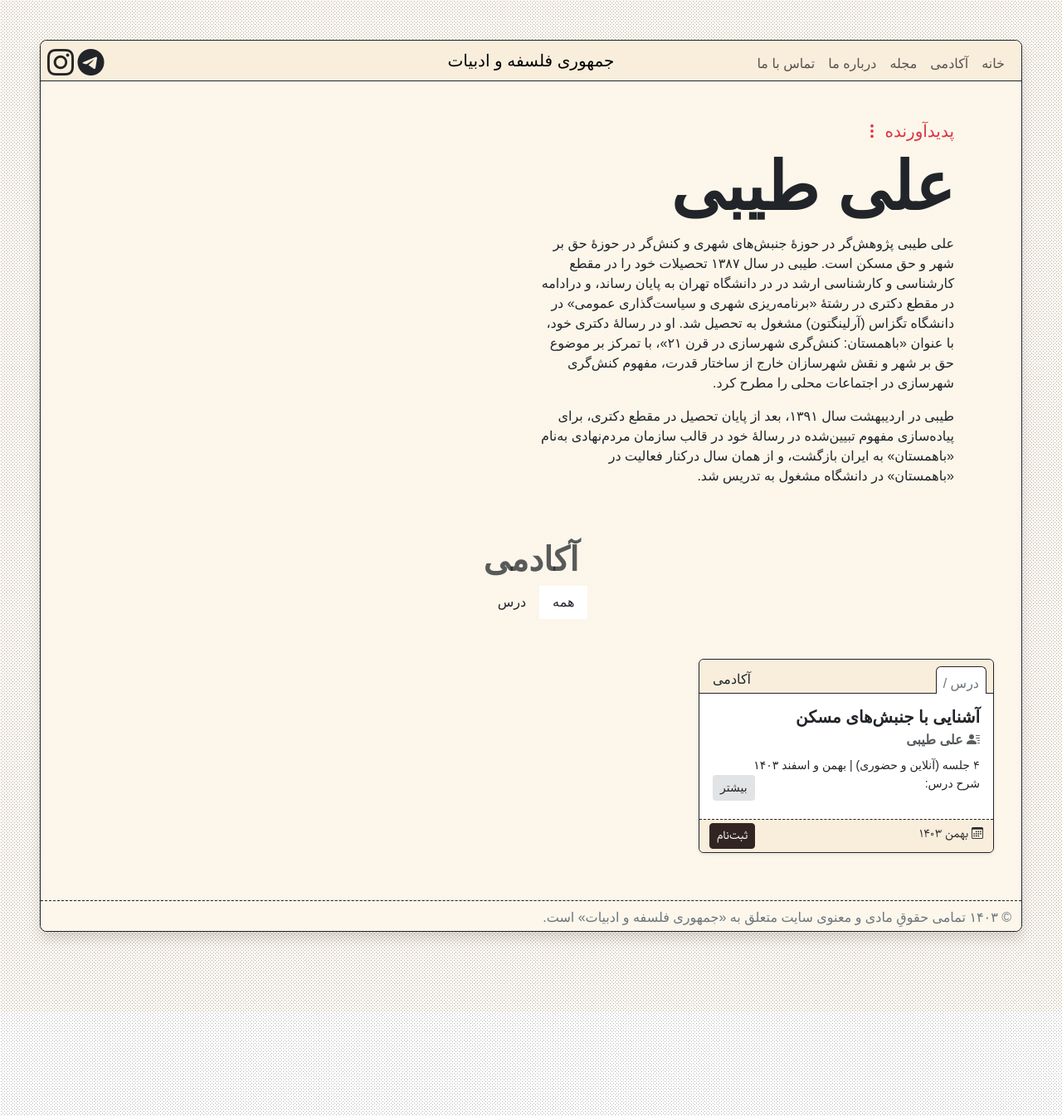
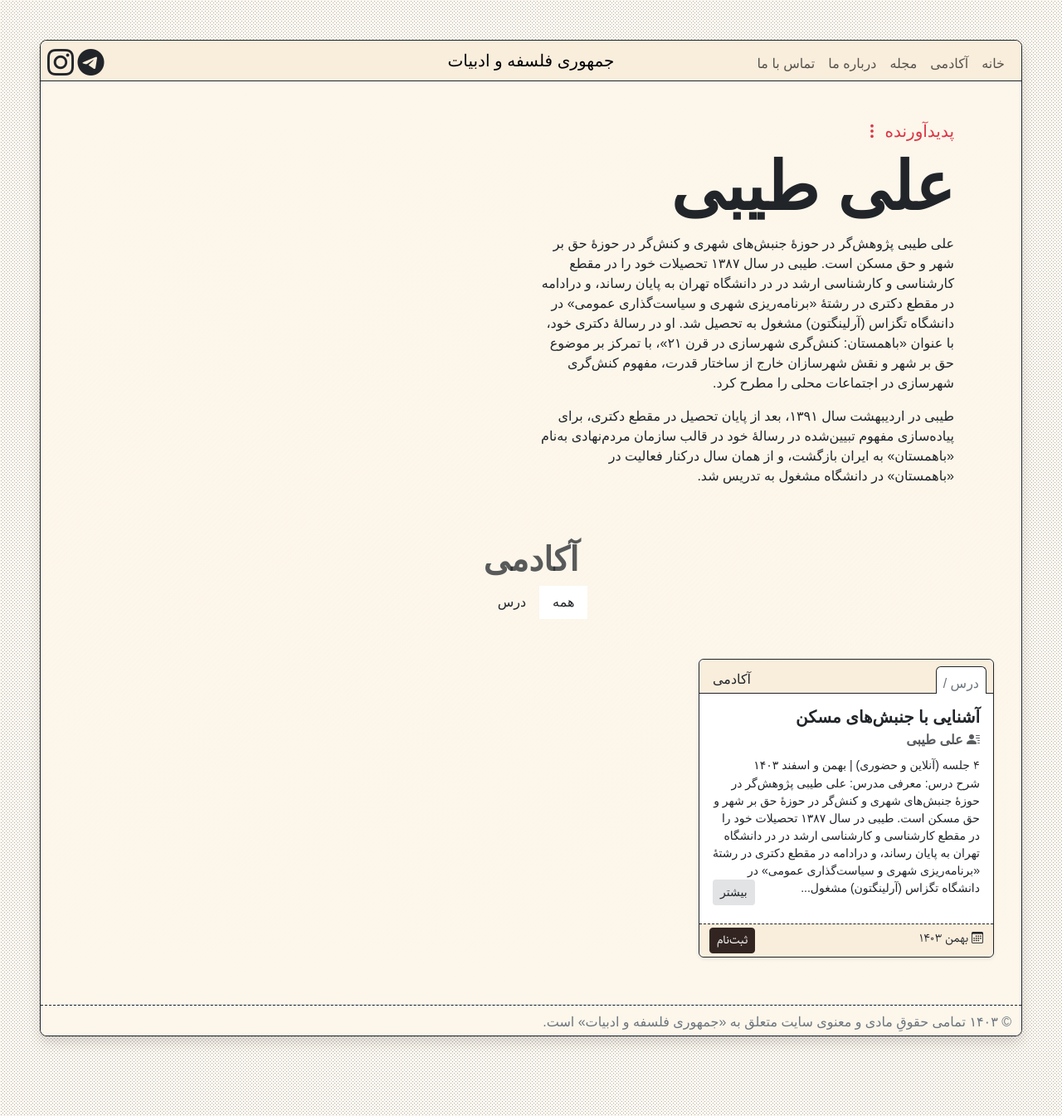
Before and after one commit to phicudemy/phicudemy.github.io, a Jekyll site: the page built from _people/alitayebi.md, in a window 1280 px wide. Shown: the whole page at 83% size. Built offline with Jekyll 4.4.1, drawn with Linux system fonts in a browser that asks for light colours; some web fonts are replaced; before the commit the page ends 1219 px from its top, so only the background shows below that.

Commit message:
TinaCMS content update

```diff
--- a/_events/2025-02-03-housingmovements-spring2025.md
+++ b/_events/2025-02-03-housingmovements-spring2025.md
@@ -27,3 +27,12 @@ stdregister: 'https://zarinp.al/676866'
 <br><br>
 
 ### شرح درس:
+
+<br><br>
+
+***
+
+### معرفی مدرس:
+علی طیبی پژوهش‌گر در حوزۀ جنبش‌های شهری و کنش‌گر در حوزۀ حق بر شهر و حق مسکن است. طیبی در سال ۱۳۸۷ تحصیلات خود را در مقطع کارشناسی و کارشناسی ارشد در در دانشگاه تهران به پایان رساند، و درادامه در مقطع دکتری در رشتۀ «برنامه‌ریزی شهری و سیاست‌گذاری عمومی» در دانشگاه تگزاس (آرلینگتون) مشغول به تحصیل شد. او در رسالۀ دکتری خود، با عنوان «باهمستان: کنش‌گری شهرسازی در قرن ۲۱»، با تمرکز بر موضوع حق بر شهر و نقش شهرسازان خارج از ساختار قدرت، مفهوم کنش‌گری شهرسازی در اجتماعات محلی را مطرح کرد.
+
+طیبی در اردیبهشت سال ۱۳۹۱، بعد از پایان تحصیل در مقطع دکتری، برای پیاده‌سازی مفهوم تبیین‌شده در رسالۀ خود در قالب سازمان مردم‌نهادی به‌نام «باهمستان» به ایران بازگشت، و از همان سال درکنار فعالیت در «باهمستان» در دانشگاه مشغول به تدریس شد.
```
